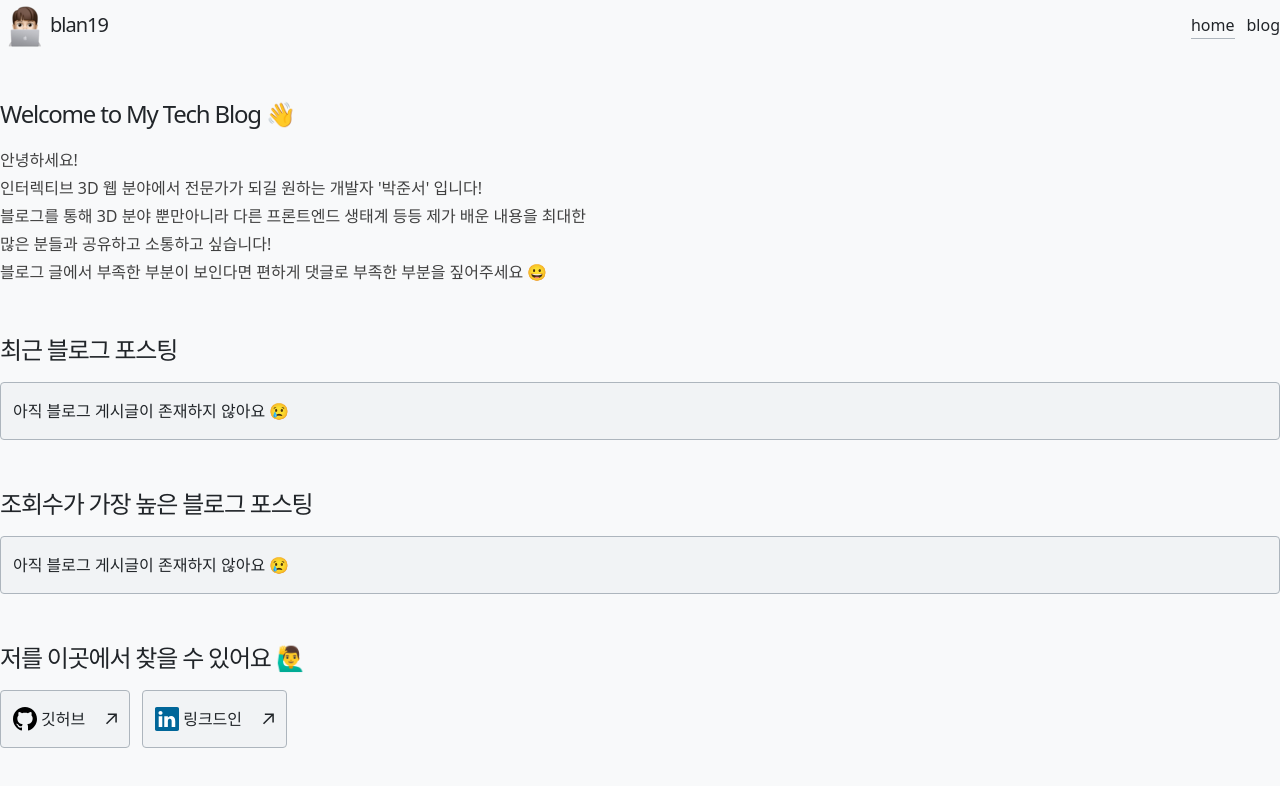
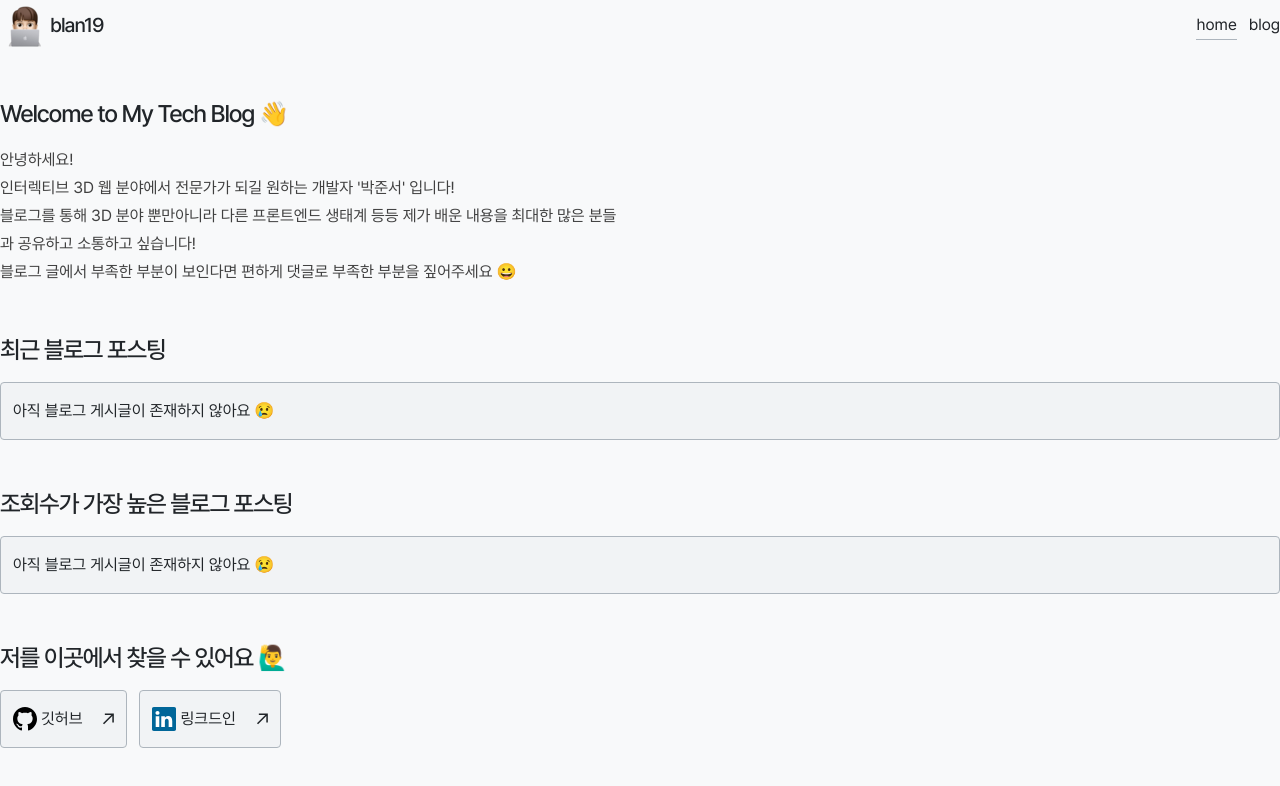
Before and after one commit to blan19/blan19.com, a Next.js app: page / in a window 1280 px wide. Shown: the top 786 px of the page. Built offline with nearby package versions, Linux system fonts and the light colour scheme.

Commit message:
feat: apply local font on tailwind (#3)

```diff
--- a/src/app/layout.tsx
+++ b/src/app/layout.tsx
@@ -1,6 +1,34 @@
 import type { Metadata } from "next";
 import "@/styles/globals.css";
 import Header from "@/components/layouts/header";
+import localFont from "next/font/local";
+
+const pretendard = localFont({
+  src: [
+    {
+      path: "../../public/font/Pretendard-Regular.woff2",
+      weight: "400",
+      style: "normal",
+    },
+    {
+      path: "../../public/font/Pretendard-Medium.woff2",
+      weight: "500",
+      style: "normal",
+    },
+    {
+      path: "../../public/font/Pretendard-SemiBold.woff2",
+      weight: "600",
+      style: "normal",
+    },
+    {
+      path: "../../public/font/Pretendard-Bold.woff2",
+      weight: "700",
+      style: "normal",
+    },
+  ],
+  display: "swap",
+  variable: "--font-pretendard",
+});
 
 export const metadata: Metadata = {
   title: "Tech Blog by blan19",
@@ -15,7 +43,7 @@ export default function RootLayout({
   return (
     <html
       lang="en"
-      className="bg-greyscale-0 text-greyscale-9 dark:bg-greyscale-9 dark:text-greyscale-0"
+      className={`${pretendard.variable} font-pretendard bg-greyscale-0 text-greyscale-9 dark:bg-greyscale-9 dark:text-greyscale-0`}
     >
       <body>
         <Header />
--- a/tailwind.config.ts
+++ b/tailwind.config.ts
@@ -27,10 +27,8 @@ const config: Config = {
       },
     },
     extend: {
-      backgroundImage: {
-        "gradient-radial": "radial-gradient(var(--tw-gradient-stops))",
-        "gradient-conic":
-          "conic-gradient(from 180deg at 50% 50%, var(--tw-gradient-stops))",
+      fontFamily: {
+        pretendard: ["var(--font-pretendard)"],
       },
     },
   },
```
